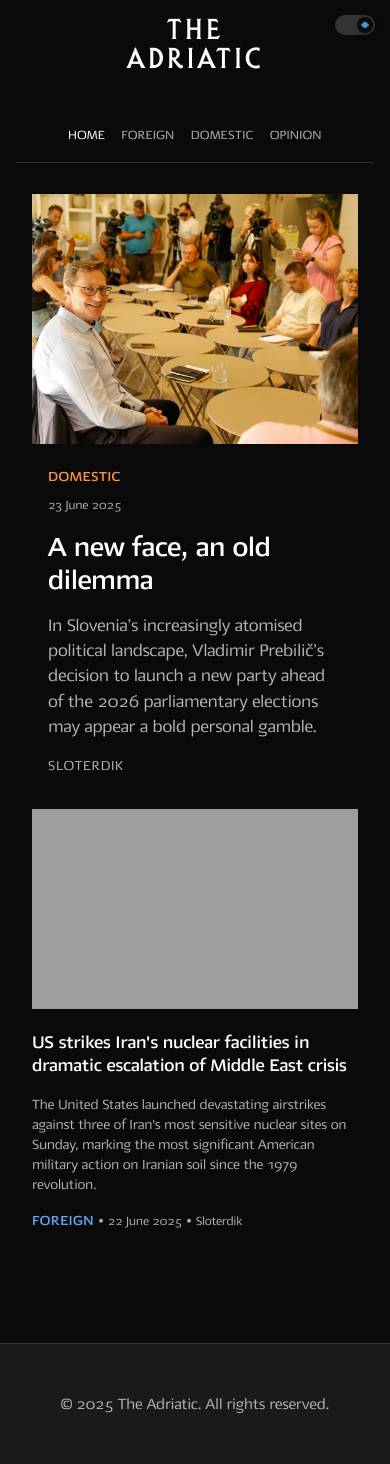
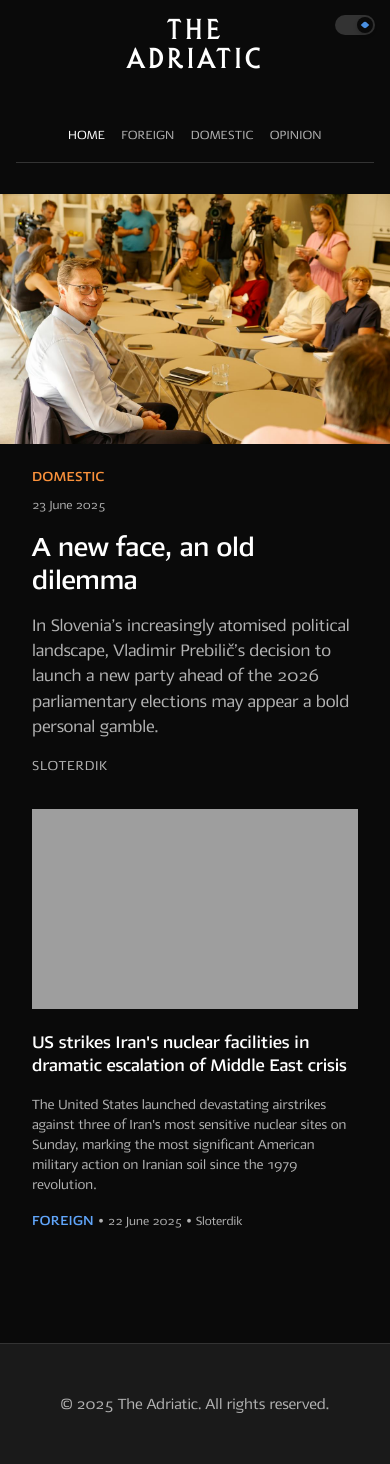
Before and after one commit to tfhoerest/azt, a Jekyll site: the page built from index.html, in a window 390 px wide. Built offline with Jekyll 4.4.1, drawn with Linux system fonts in a browser that asks for light colours; some web fonts are replaced; the list of posts is cut into pages by our own code.

Commit message:
Update home.html

```diff
--- a/_layouts/home.html
+++ b/_layouts/home.html
@@ -183,18 +183,20 @@ layout: default
     .hero-section {
         margin-bottom: var(--z-ds-space-l);
         max-width: 100%;
-        padding: 0 var(--z-ds-space-s);
+        padding: 0;  /* Remove padding so image can be full width */
     }
 
     .hero-image {
         height: 250px;  /* Shorter hero image on mobile */
         margin-bottom: var(--z-ds-space-s);
+        width: 100vw;  /* Full viewport width */
+        margin-left: calc(-50vw + 50%);  /* Break out of container */
     }
 
     .hero-content {
         max-width: 100%;
-        padding: 0 var(--z-ds-space-s);
-        padding-right: var(--z-ds-space-s);  /* Remove the 100px padding on mobile */
+        padding: 0 var(--z-ds-space-s);  /* Match article text padding */
+        padding-right: var(--z-ds-space-s);
     }
 
     .hero-headline {
```
